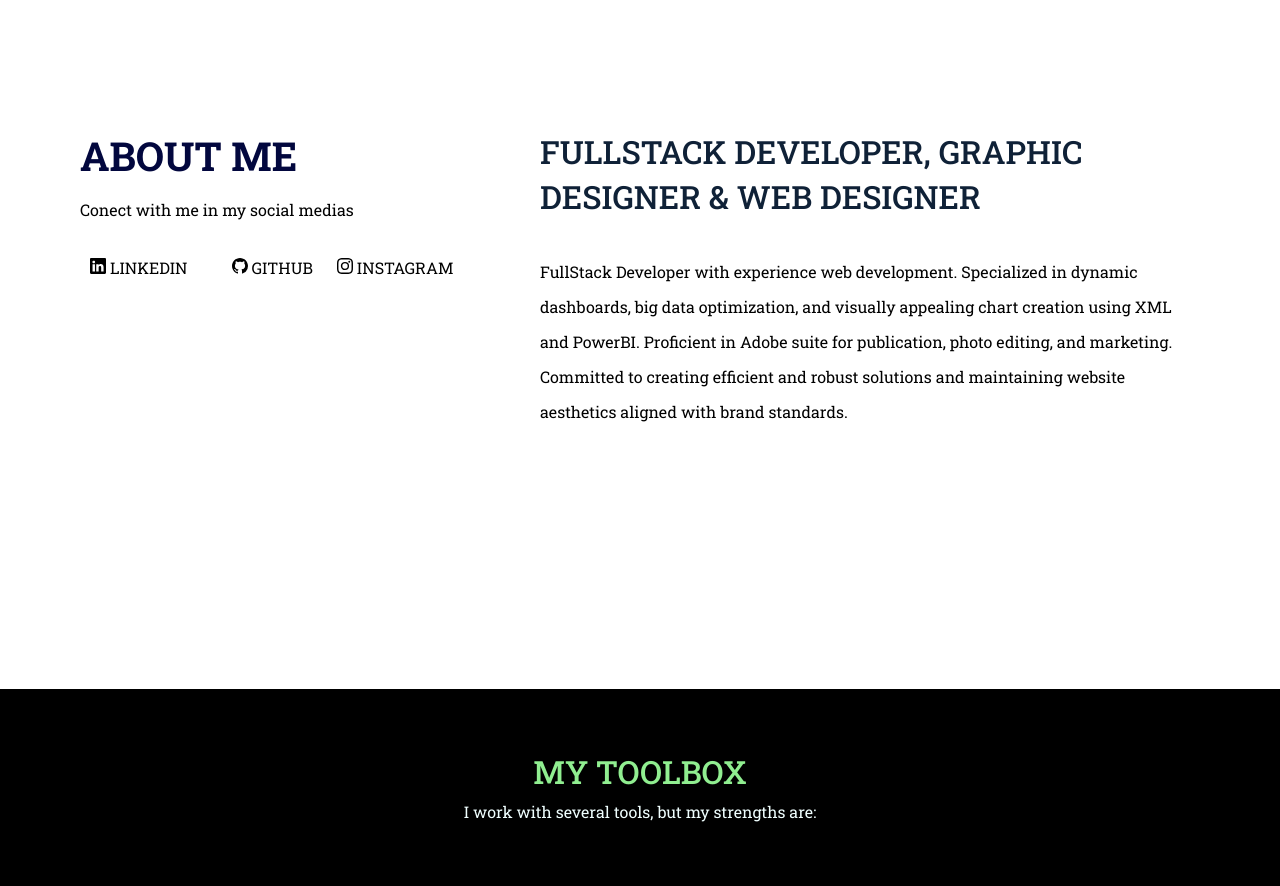
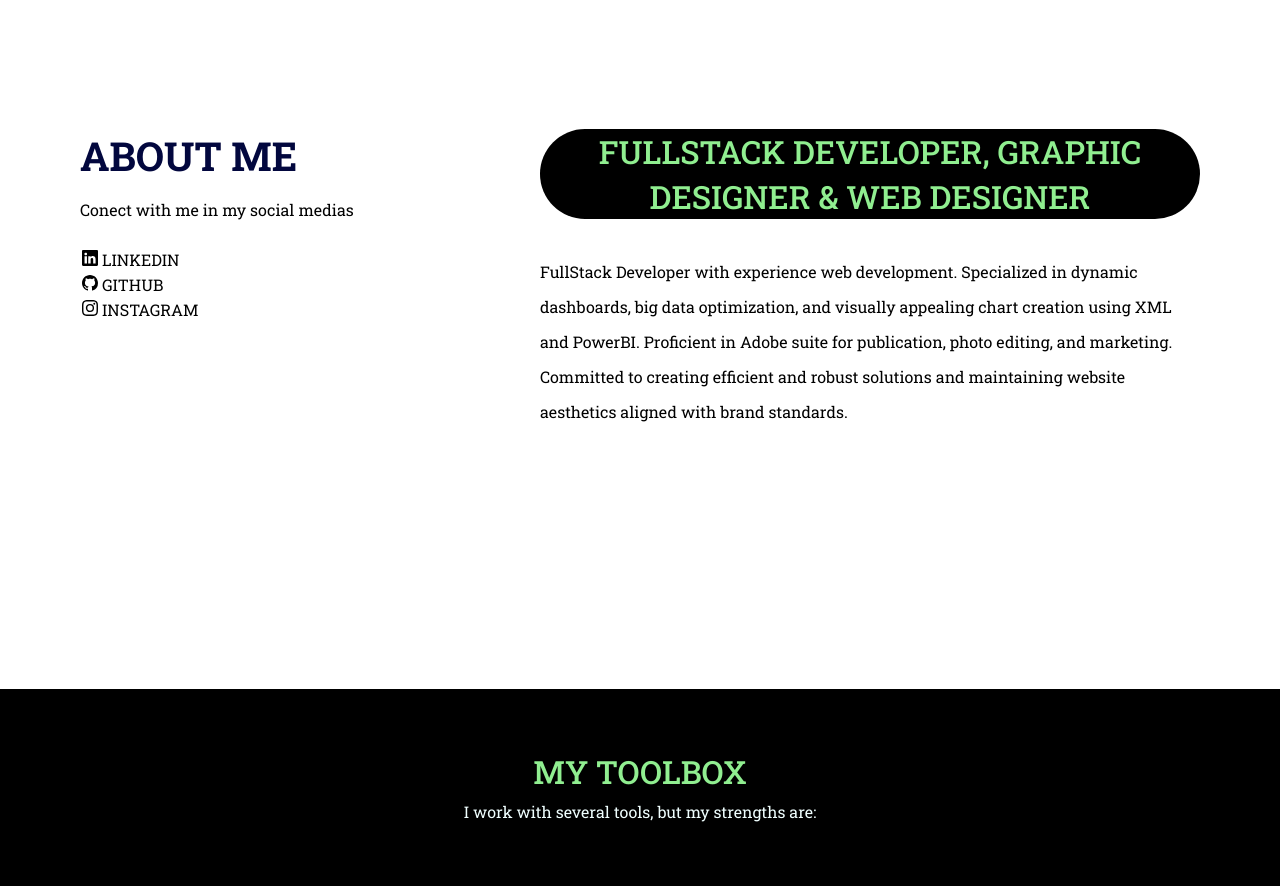
Before and after one commit to shimu1806/Portf-lio, a plain HTML site: page portifolio/index.html in a window 1280 px wide. Shown: the part 1000-1886 px from the top of the page. Drawn offline with Linux system fonts and the light colour scheme.

Commit message:
Update about.css

```diff
--- a/portifolio/css/components/about.css
+++ b/portifolio/css/components/about.css
@@ -15,20 +15,25 @@
     margin: 1rem 0 2rem;
 }
 
-/* .about .about_left ul{
-    margin-left: -1.2rem;
-}*/
+.about .about_left ul{
+    gap: 4rem;
+}
 
 .about .about_left ul li{
-    display: inline-block;
+    display: column;
+    padding: 0.2rem;
+
 }
 
-.about .about_left ul li a{
-    display: inline-block;
-    padding: 1rem;
-}
 
 .about .about_right {
     flex: 1;
     max-width: 66rem;
 }
+
+.about .about_right h3{
+    color: lightgreen;
+    text-align: center;
+    background-color: rgb(0, 0, 0);
+    border-radius: 10vh;
+}
```
